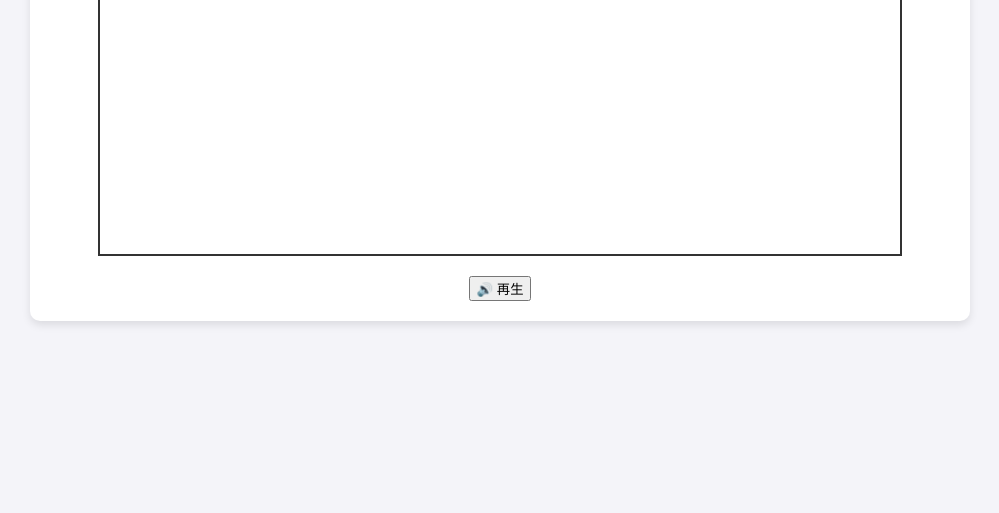
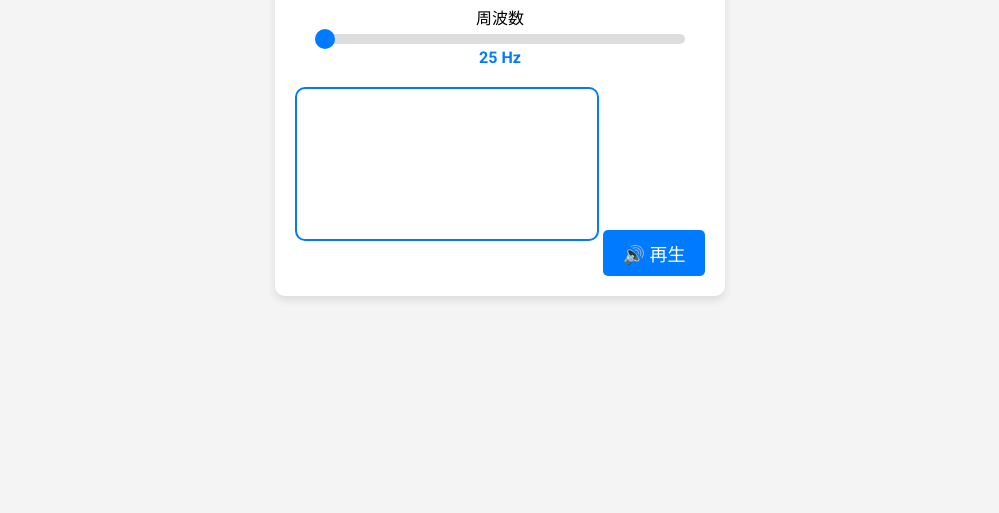
Before and after one commit to sakai-nao/digital-waveform, a plain HTML site: page index.html in a window 1280 px wide. Shown: the part 287-800 px from the top of the page, without its empty margins (140-1139 px from the left). Drawn offline with Linux system fonts and the light colour scheme.

Commit message:
Update style.css

```diff
--- a/style.css
+++ b/style.css
@@ -1,24 +1,79 @@
-body {
-    text-align: center;
-    font-family: 'Arial', sans-serif;
-    background-color: #f4f4f9;
+
+* {
+    box-sizing: border-box;
+    font-family: 'Roboto', sans-serif;
     margin: 0;
     padding: 0;
 }
+body {
+    text-align: center;
+    background-color: #f4f4f4;
+    display: flex;
+    flex-direction: column;
+    align-items: center;
+    justify-content: center;
+    height: 100vh;
+    padding: 20px;
+}
 .container {
     max-width: 900px;
-    margin: auto;
+    background: white;
     padding: 20px;
-    background: white;
     border-radius: 10px;
     box-shadow: 0 4px 8px rgba(0, 0, 0, 0.1);
+    text-align: center;
 }
 canvas {
-    border: 2px solid #333;
-    display: block;
+    border: 2px solid #007bff;
+    border-radius: 10px;
+    background-color: white;
+    max-width: 100%;
+    height: auto;
+    margin-bottom: 20px;
+}
+.slider-container {
+    width: 90%;
+    max-width: 600px;
     margin: 20px auto;
-    width: calc(100% + 5cm);
-    max-width: 800px;
-    height: auto;
-    background: white;
 }
+.slider {
+    width: 100%;
+    -webkit-appearance: none;
+    appearance: none;
+    height: 10px;
+    border-radius: 5px;
+    background: #ddd;
+    outline: none;
+    transition: 0.2s;
+}
+.slider:hover {
+    opacity: 1;
+}
+.slider::-webkit-slider-thumb {
+    -webkit-appearance: none;
+    appearance: none;
+    width: 20px;
+    height: 20px;
+    border-radius: 50%;
+    background: #007bff;
+    cursor: pointer;
+}
+.slider-value {
+    font-size: 16px;
+    font-weight: bold;
+    color: #007bff;
+    margin-top: 10px;
+}
+button {
+    background: #007bff;
+    color: white;
+    border: none;
+    padding: 10px 20px;
+    font-size: 18px;
+    border-radius: 5px;
+    cursor: pointer;
+    transition: background 0.3s;
+}
+button:hover {
+    background: #0056b3;
+}
```
